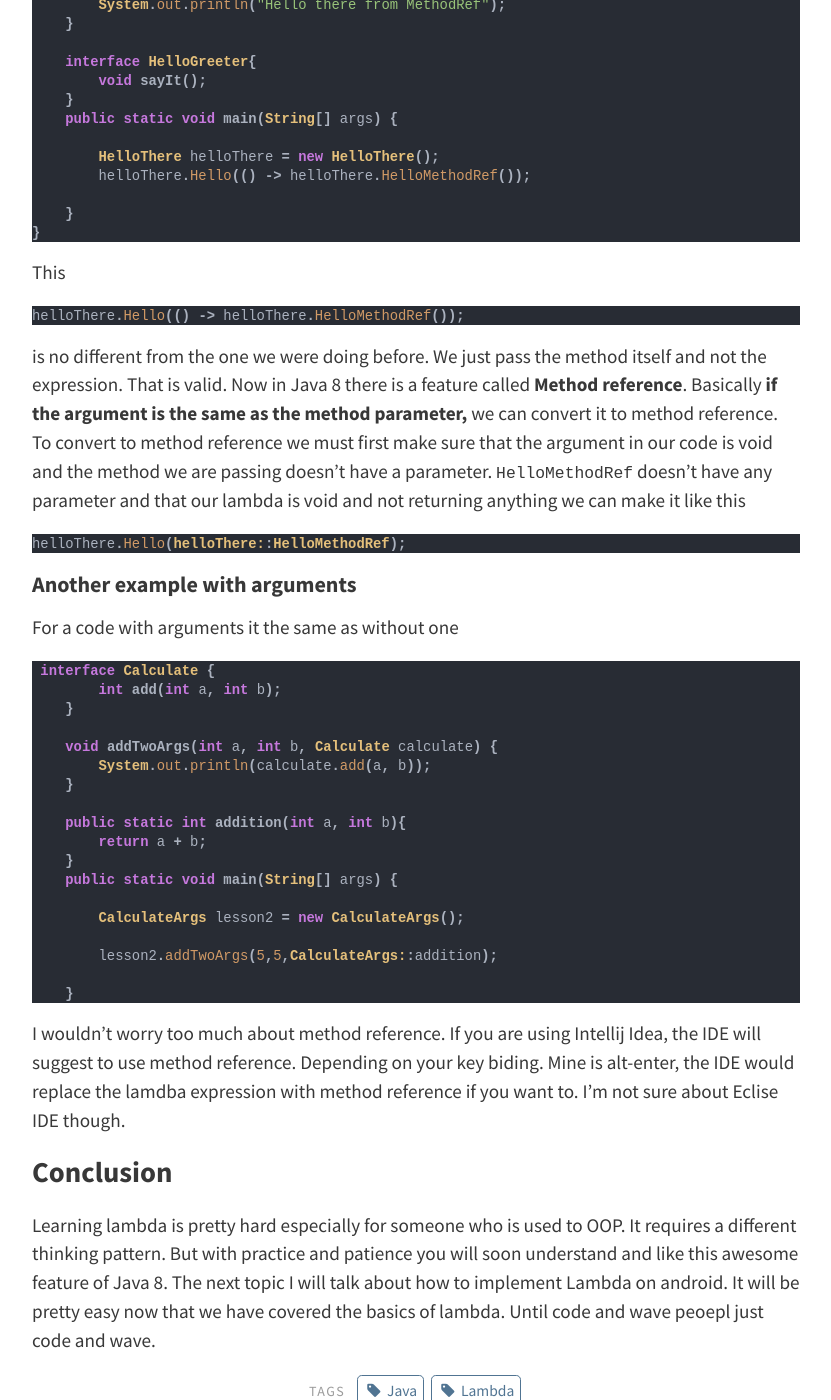
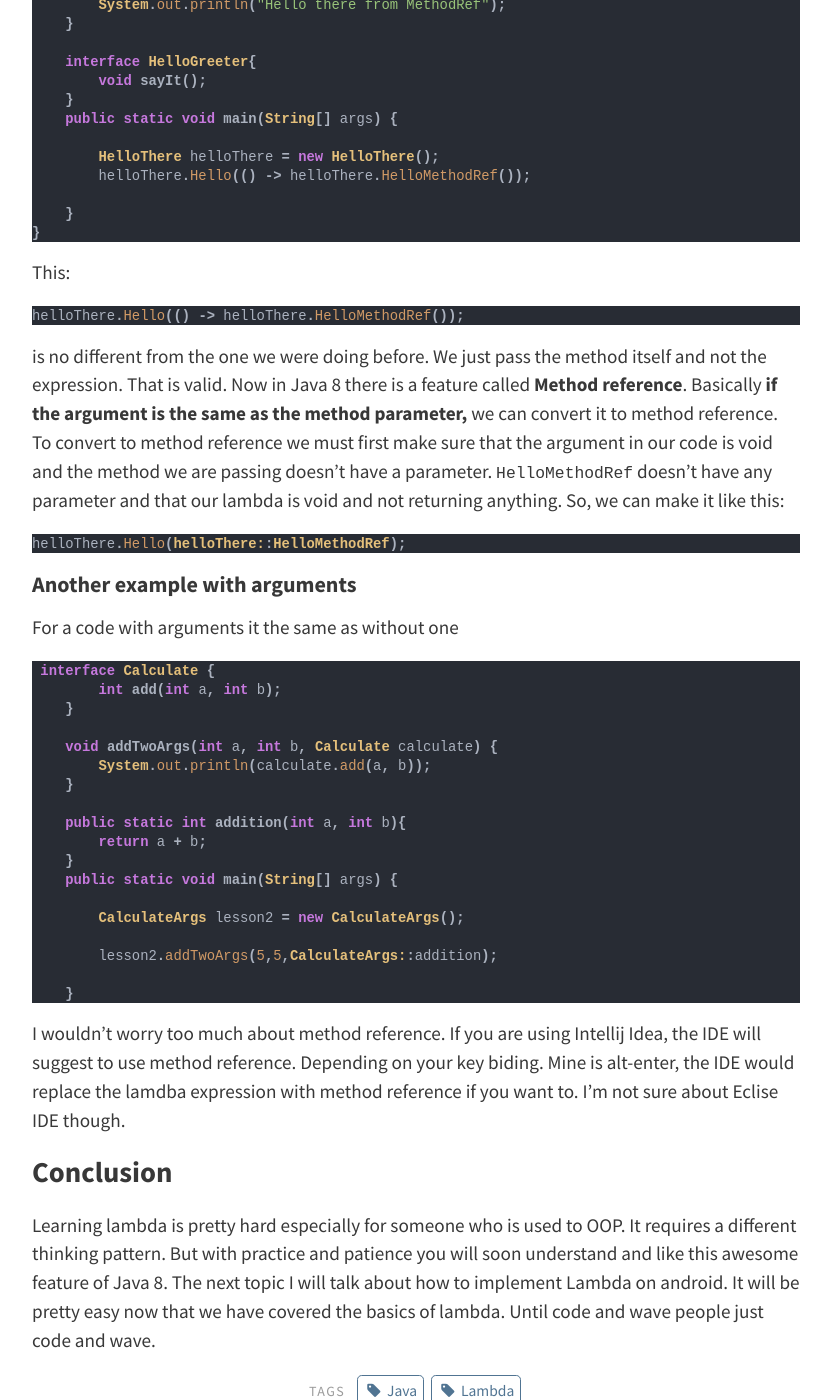
Before and after one commit to NelzkieCoder/CodeAndWave, a Jekyll site: the page built from _posts/2018-03-18-java-8-lambda.md, in a window 1280 px wide and 1400 px high, scrolled down 6091 px. Shown: the whole window, without its empty margins (224-1055 px from the left). Built offline with Jekyll 4.4.1, drawn with Linux system fonts in a browser that asks for light colours; some of the changed text lies outside the part shown.

Commit message:
update lambda

````diff
--- a/_posts/2018-03-18-java-8-lambda.md
+++ b/_posts/2018-03-18-java-8-lambda.md
@@ -133,7 +133,7 @@
 
 Say we want to have a function that would add two numbers.
 
-On Java 7 we would do it like this.
+On Java 7 we would do it like this:
 
 ```java
 public class CalculateArgs {
@@ -176,10 +176,10 @@
 
 [![]({{site.baseurl}}/assets/img/blog/lambda2.png)]({{site.baseurl}}/assets/img/blog/lambda.png)
 
-The value 5 with <span style="color:red" >red</span> underline is pass to variable `a` and the other 5 with <span style="color:green" >green</span> underline is pass to variable `b` and notice that the function literal `(a, b) -> a + b` is exactly the same as on the anonymous inner class `add()` we define. The only difference is that on java 7 we have 3 lines of code while on java 8 lambda its only one liner. Also, if lambda expresion is one liner, we can just **omit** the **return** keyword if it is returning something.
+The value 5 with <span style="color:red" >red</span> underline is pass to variable `a` and the other 5 with <span style="color:green" >green</span> underline is pass to variable `b` and notice that the function literal `(a, b) -> a + b` is exactly the same as on the anonymous inner class `add()` we define. The only difference is that on java 7 we have 3 lines of code while on java 8 lambda its only one liner. Also, if lambda expression is one liner, we can just **omit** the **return** keyword if it is returning something.
 
 #### Type Inference
-We could omit the data type `int` of `a` and `b` to make it look like this
+We could omit the data type `int` of `a` and `b` to make it look like this:
 ```java
 Calculate c = ( a,  b) -> a + b;
 ```
@@ -235,11 +235,11 @@
 }
 ```
 
-This
+This:
 ``` java
 helloThere.Hello(() -> helloThere.HelloMethodRef());
 ```
-is no different from the one we were doing before. We just pass the method itself and not the expression. That is valid. Now in Java 8 there is a feature called **Method reference**. Basically **if the argument is the same as the method parameter,** we can convert it to method reference. To convert to method reference we must first make sure that the argument in our code is void and the method we are passing doesn't have a parameter. `HelloMethodRef` doesn't have any parameter and that our lambda is void and not returning anything we can make it like this
+is no different from the one we were doing before. We just pass the method itself and not the expression. That is valid. Now in Java 8 there is a feature called **Method reference**. Basically **if the argument is the same as the method parameter,** we can convert it to method reference. To convert to method reference we must first make sure that the argument in our code is void and the method we are passing doesn't have a parameter. `HelloMethodRef` doesn't have any parameter and that our lambda is void and not returning anything. So, we can make it like this:
 
 ```java
 helloThere.Hello(helloThere::HelloMethodRef);
@@ -273,4 +273,4 @@
 
 ### Conclusion
 
-Learning lambda is pretty hard especially for someone who is used to OOP. It requires a different thinking pattern. But with practice and patience you will soon understand and like this awesome feature of Java 8. The next topic I will talk about how to implement Lambda on android. It will be pretty easy now that we have covered the basics of lambda. Until code and wave peoepl just code and wave.
+Learning lambda is pretty hard especially for someone who is used to OOP. It requires a different thinking pattern. But with practice and patience you will soon understand and like this awesome feature of Java 8. The next topic I will talk about how to implement Lambda on android. It will be pretty easy now that we have covered the basics of lambda. Until code and wave people just code and wave.
````
Also changed, not shown: other parts of _posts/2018-03-18-java-8-lambda.md (+2 -2 lines).
